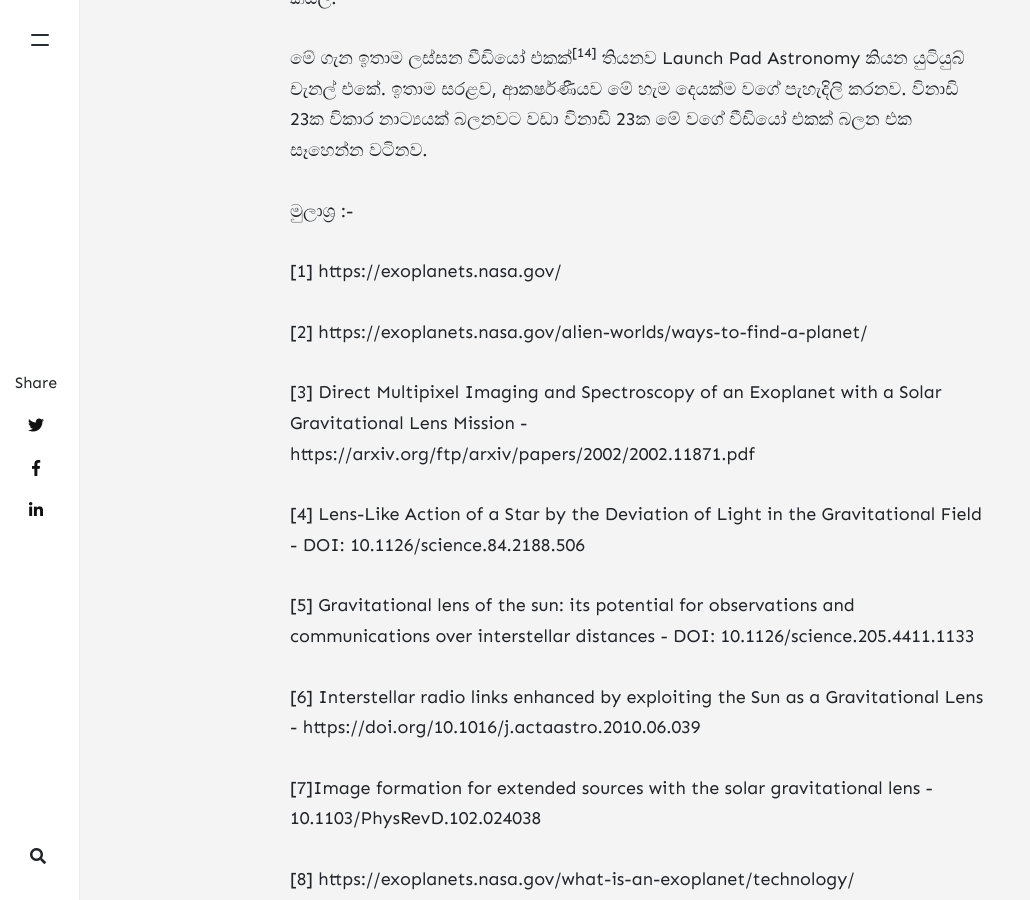
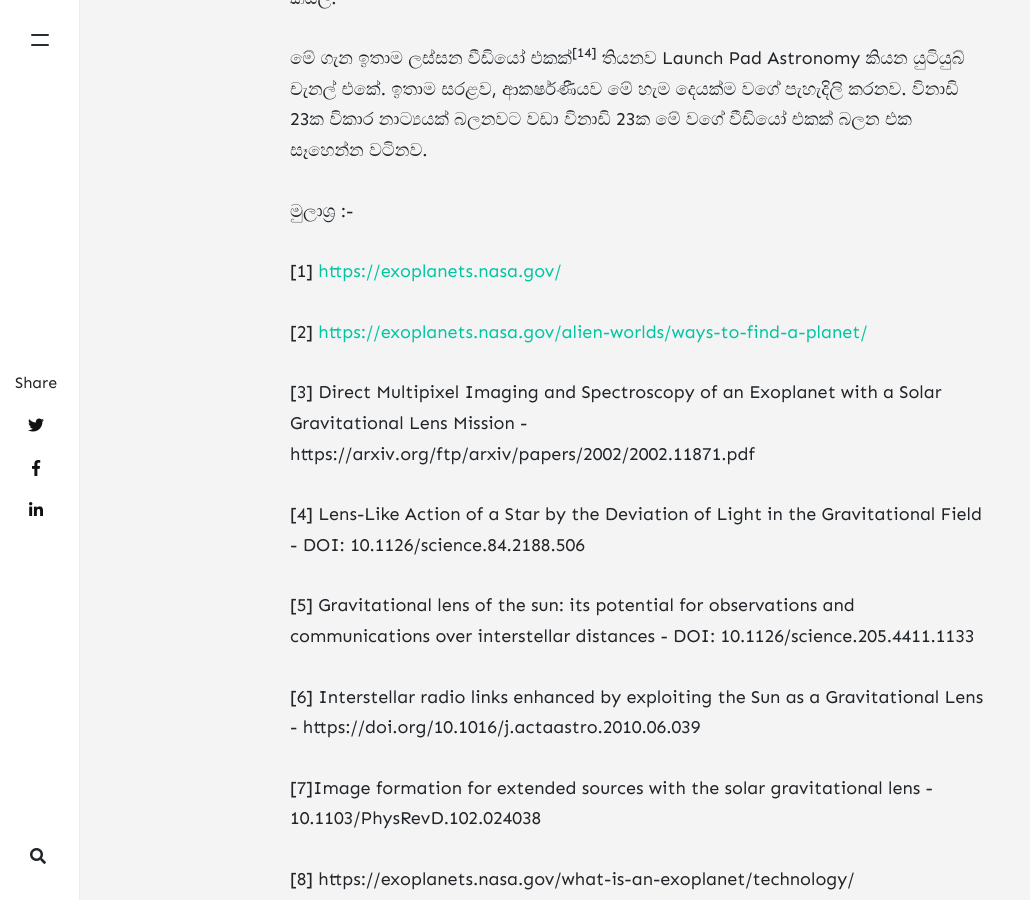
Before and after one commit to scienciax/sciencia, a Jekyll site: the page built from _posts/2020-07-28-gravitational-lense-telescope.md, in a window 1280 px wide and 900 px high, scrolled down 4609 px. Shown: the whole window, without its empty margins (0-1030 px from the left). Built offline with Jekyll 4.4.1, drawn with Linux system fonts in a browser that asks for light colours; nearby versions of some CDN libraries; comment, search, counter and statistics services are not loaded; part of the change alters nothing that is shown.

```diff
--- a/_posts/2020-07-28-gravitational-lense-telescope.md
+++ b/_posts/2020-07-28-gravitational-lense-telescope.md
@@ -40,9 +40,9 @@ Star shade :- මේක පාවිච්චි කරන්නෙ අභ්‍
 
 මුලාශ්‍ර :-
 
-[1] https://exoplanets.nasa.gov/
+[1] [https://exoplanets.nasa.gov/](https://exoplanets.nasa.gov/)
 
-[2] https://exoplanets.nasa.gov/alien-worlds/ways-to-find-a-planet/
+[2] [https://exoplanets.nasa.gov/alien-worlds/ways-to-find-a-planet/](https://exoplanets.nasa.gov/alien-worlds/ways-to-find-a-planet/)
 
 [3] Direct Multipixel Imaging and Spectroscopy of an Exoplanet with a Solar Gravitational Lens Mission - https://arxiv.org/ftp/arxiv/papers/2002/2002.11871.pdf
 
```
